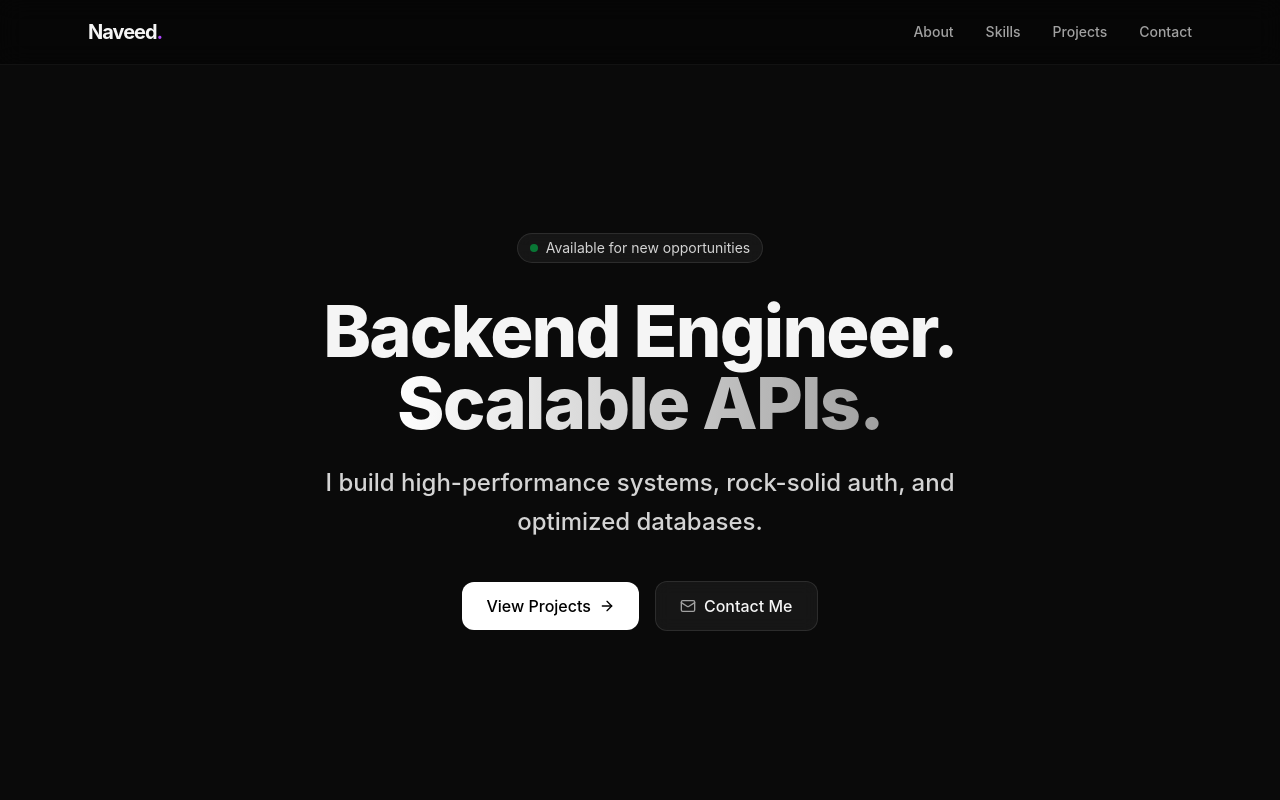
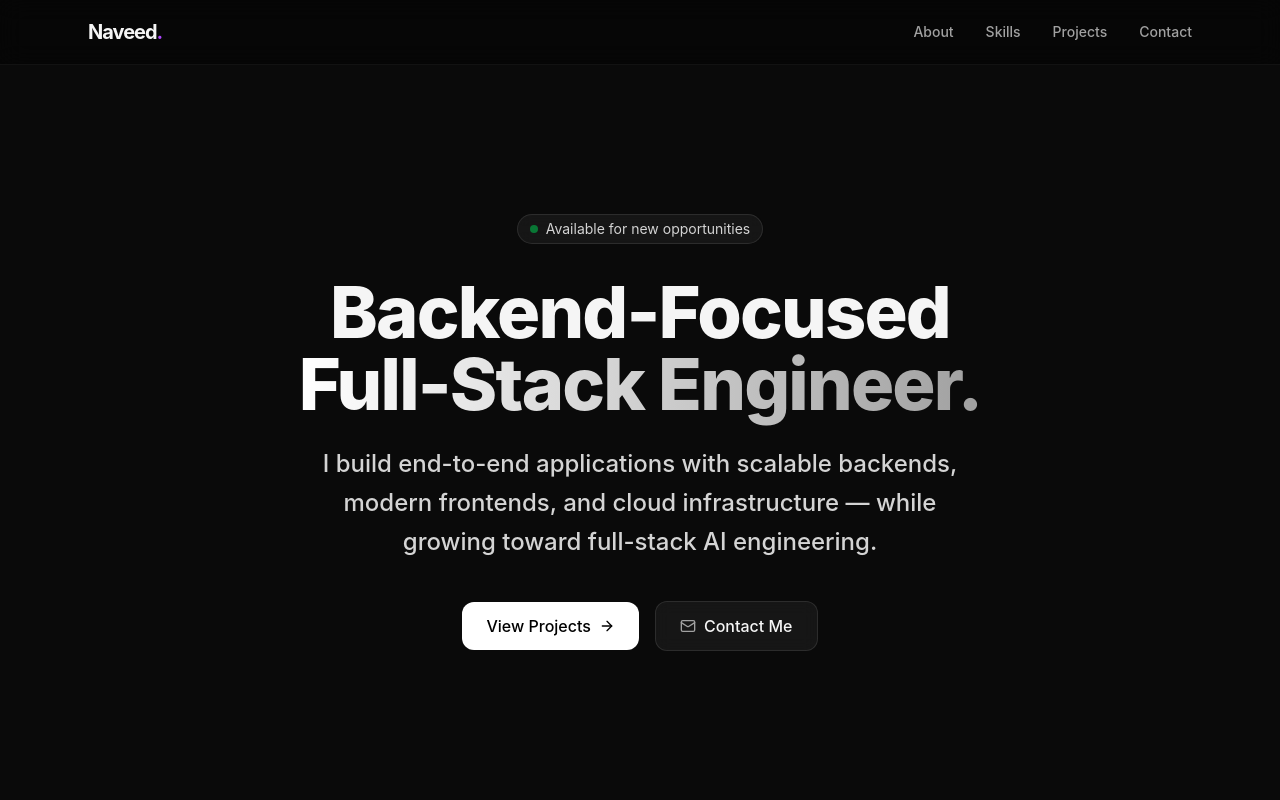
Before and after one commit to MRNaveed-stack/Portfolio, a React app: page / in a window 1280 px wide. Shown: the top 800 px of the page. Built offline with nearby package versions, Linux system fonts and the light colour scheme; the HTML template or start-up script is replaced by a standard one.

Commit message:
Revise Hero component for full-stack engineering focus
Updated the Hero component to reflect a full-stack engineering focus and enhanced the description of skills.

```diff
--- a/src/components/Hero.tsx
+++ b/src/components/Hero.tsx
@@ -19,12 +19,12 @@ const Hero = () => {
 </div>
 
 <h1 className="text-5xl md:text-7xl font-extrabold tracking-tight mb-6">
-                    Backend Engineer. <br className="hidden md:block" />
-                    <span className="text-gradient">Scalable APIs.</span>
+    Backend-Focused <br className="hidden md:block" />
+    <span className="text-gradient">Full-Stack Engineer.</span>
 </h1>
 
 <p className="text-xl md:text-2xl font-medium text-neutral-300 mb-10 max-w-2xl mx-auto leading-relaxed">
-                    I build high-performance systems, rock-solid auth, and optimized databases.
+    I build end-to-end applications with scalable backends, modern frontends, and cloud infrastructure — while growing toward full-stack AI engineering.
 </p>
 
 <div className="flex flex-col sm:flex-row items-center justify-center gap-4">
@@ -37,6 +37,7 @@ const Hero = () => {
         Contact Me
     </a>
 </div>
+
             </motion.div>
         </section>
     );
```
Lines whose indentation alone changed are shown as unchanged.
